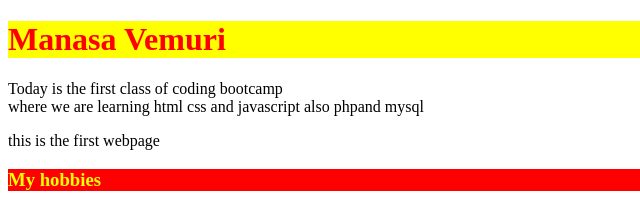
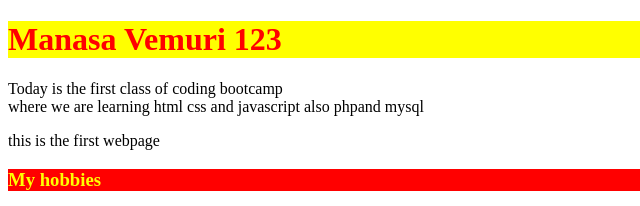
Before and after one commit to manasavemuri19/manasavemuri19.github.io, a plain HTML site: page index.html in a window 1280 px wide. Shown: the top 206 px of the page, 0-640 px from the left. Drawn offline with Linux system fonts and the light colour scheme.

Commit message:
Update index.html

```diff
--- a/index.html
+++ b/index.html
@@ -9,7 +9,7 @@
         <link href="style.css" type="text/css" rel="stylesheet">
     </head>
     <Body>
-       <h1>Manasa Vemuri</h1>
+       <h1>Manasa Vemuri 123</h1>
 
         <p>Today is the first class of coding bootcamp<br> where we are learning html css and javascript also phpand mysql</p>
 
```
